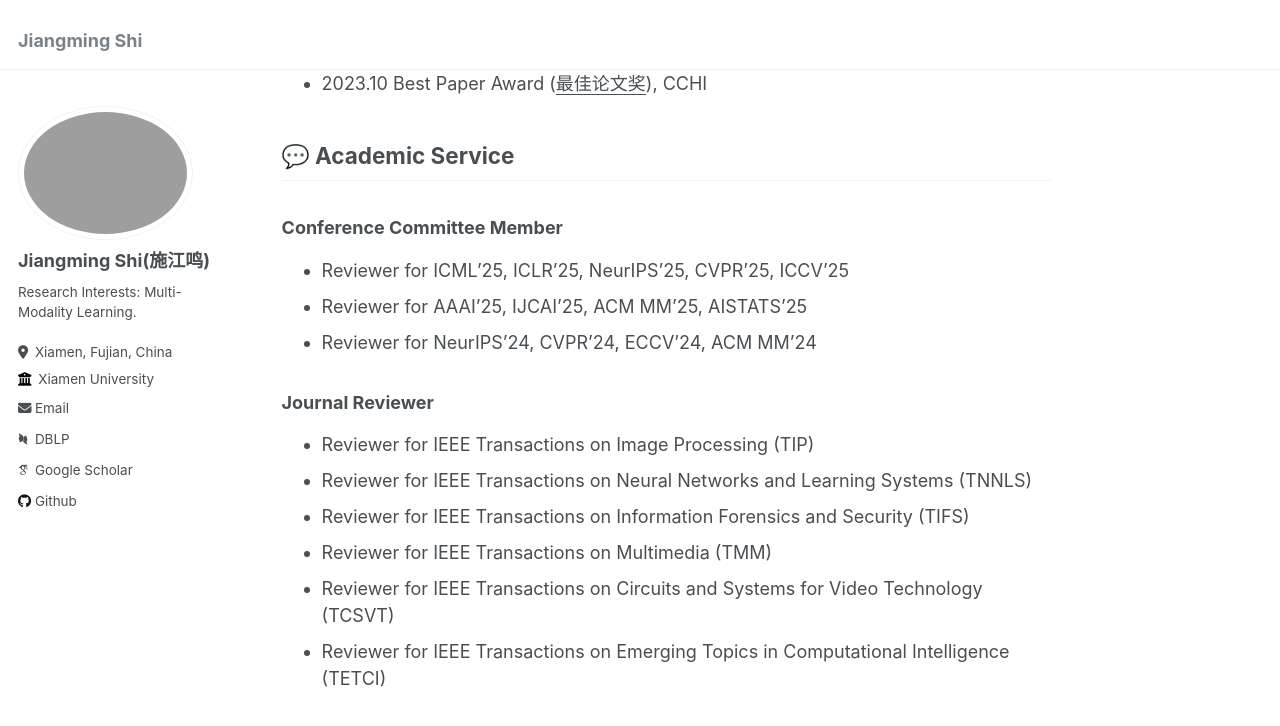
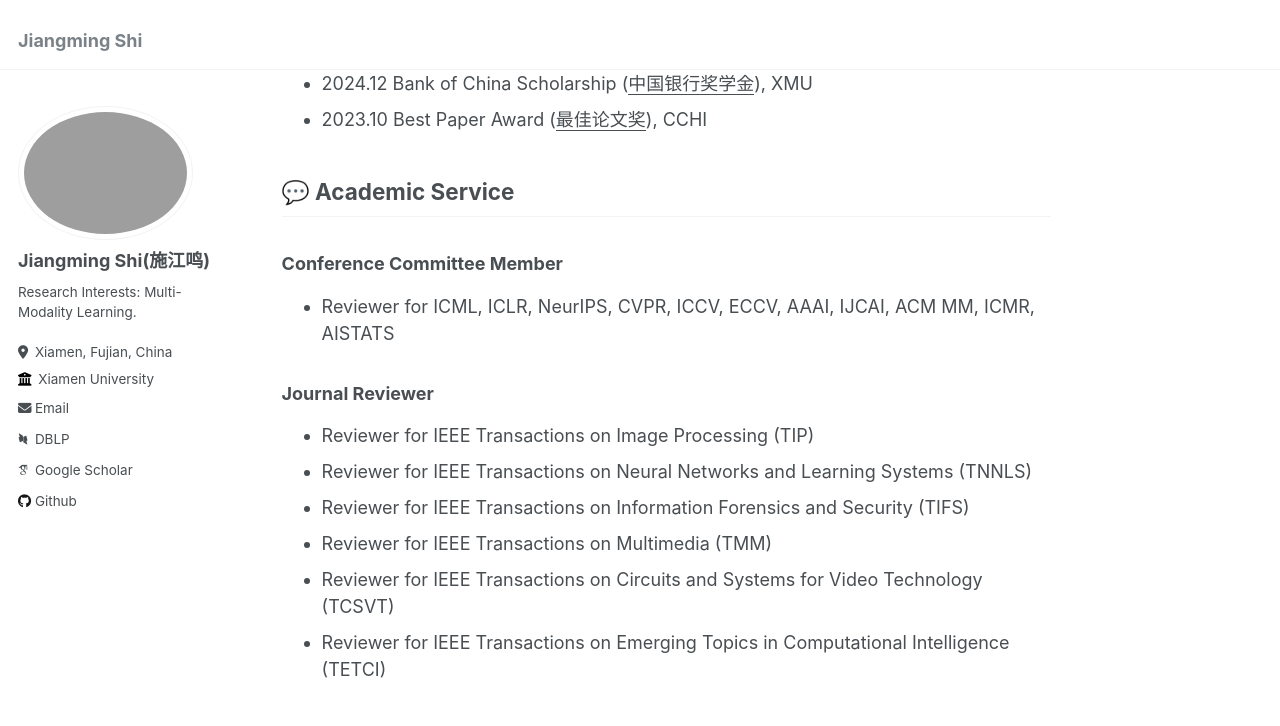
Before and after one commit to shijiangming1/shijiangming1.github.io, a Jekyll site: the page built from _pages/about.md, in a window 1280 px wide and 900 px high, scrolled down 2151 px. Shown: the top 726 px of the window. Built offline with Jekyll 4.4.1, drawn with Linux system fonts in a browser that asks for light colours; some web fonts are replaced; some of the changed text lies outside the part shown.

Commit message:
Update about.md

```diff
--- a/_pages/about.md
+++ b/_pages/about.md
@@ -16,6 +16,9 @@ Hi, my name is Jiangming Shi (Chinese: 施江鸣), a Ph.D. Candidate student in
 ======
 <hr>
 <ul>
+  <li>
+    <strong><i>2026.02:</i></strong> 🎉 One corresponding-authored paper is accepted by CVPR 2026.
+  </li>
   <li>
     <strong><i>2026.01:</i></strong> 🎉 One papers are accepted by ICRA 2026.
   </li>
@@ -86,9 +89,7 @@ Hi, my name is Jiangming Shi (Chinese: 施江鸣), a Ph.D. Candidate student in
 
 ## 💬 Academic Service
 ### Conference Committee Member
-- Reviewer for ICML'25, ICLR'25, NeurIPS'25, CVPR'25, ICCV'25
-- Reviewer for AAAI'25, IJCAI'25, ACM MM'25, AISTATS'25
-- Reviewer for NeurIPS'24, CVPR'24, ECCV'24, ACM MM'24
+- Reviewer for ICML, ICLR, NeurIPS, CVPR, ICCV, ECCV, AAAI, IJCAI, ACM MM, ICMR, AISTATS
 
 ### Journal Reviewer
 - Reviewer for IEEE Transactions on Image Processing (TIP)
```
